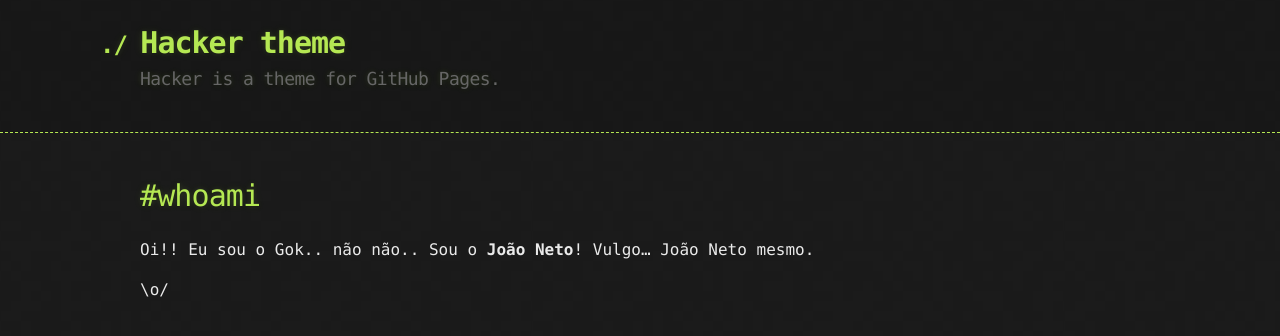
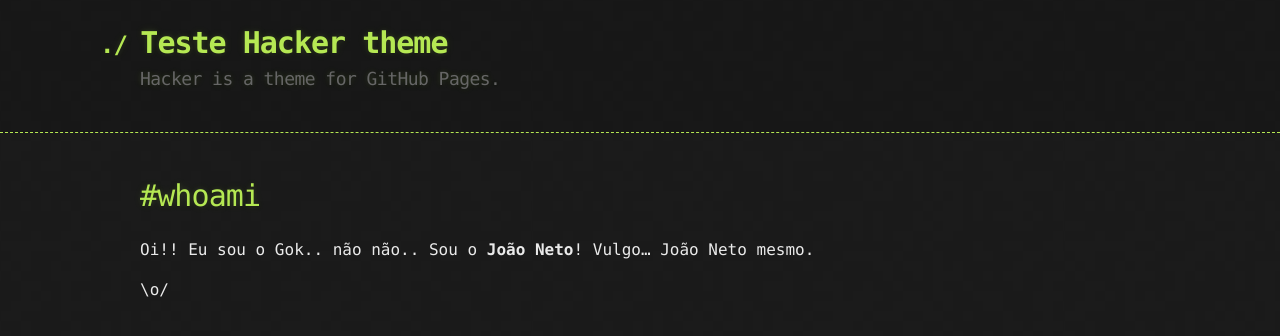
Before and after one commit to j040n3t0/j040n3t0.github.io, a Jekyll site: the page built from index.md, in a window 1280 px wide. Shown: the top 336 px of the page. Built offline with Jekyll 4.4.1, drawn with Linux system fonts in a browser that asks for light colours; our own code applies the rules of GitHub Pages for plain Markdown files.

Commit message:
Try to change the default title

```diff
--- a/_layouts/default.html
+++ b/_layouts/default.html
@@ -13,7 +13,7 @@
 
     <header>
       <div class="container">
-        <h1>{{ site.title | default: site.github.repository_name }}</h1>
+        <h1> Teste {{ site.title | default: site.github.repository_name }}</h1>
         <h2>{{ site.description | default: site.github.project_tagline }}</h2>
 
 
```
